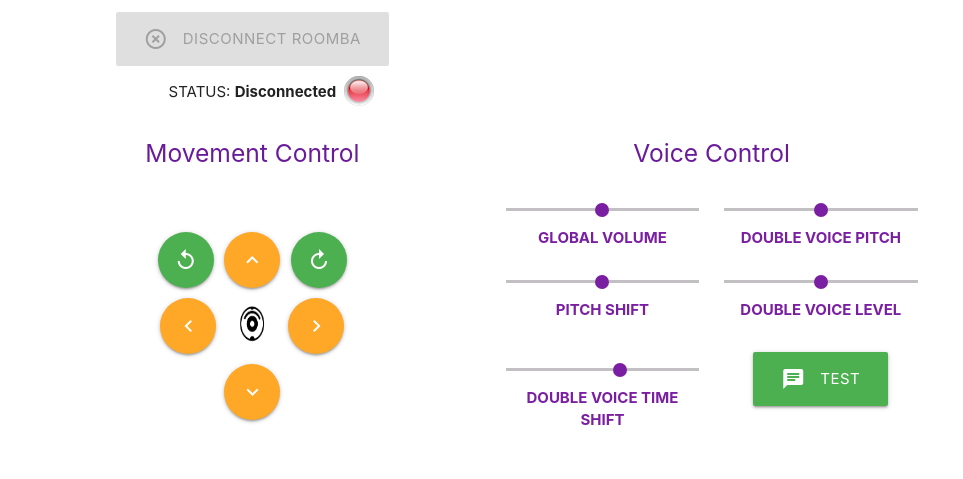
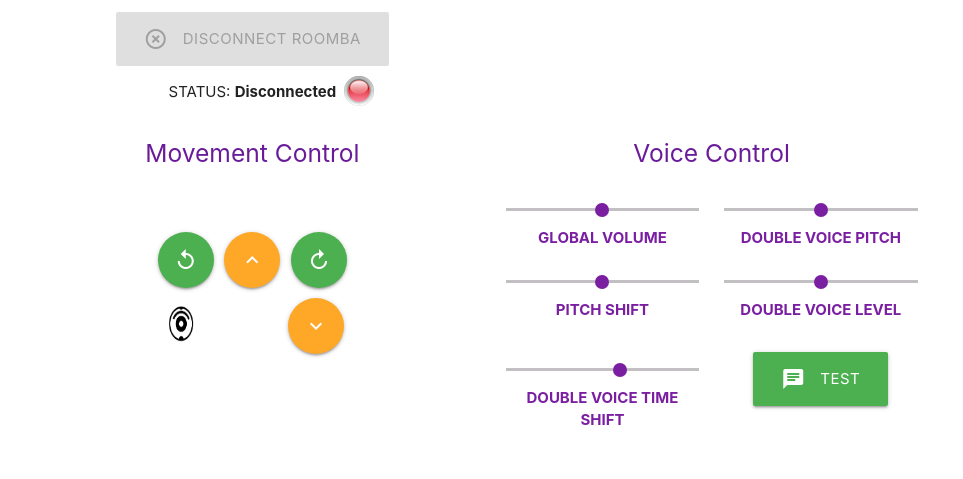
Before and after one commit to Sebastianopazo/Mere-belief-iCreate2, a website: page roombokita.html in a window 1280 px wide. Shown: the part 288-767 px from the top of the page, without its empty margins (158-1121 px from the left). Drawn offline with nearby package versions, Linux system fonts and the light colour scheme; no server answers.

```diff
--- a/roombokita.html
+++ b/roombokita.html
@@ -48,9 +48,7 @@
                       <a id="rotateLeft" class="btn-floating btn-large waves-effect waves-light green"><i class="material-icons">replay</i></a>
                       <a id="forward" class="btn-floating btn-large waves-effect waves-light orange lighten-1"><i class="material-icons">keyboard_arrow_up</i></a>
                       <a id="rotateRight" class="btn-floating btn-large waves-effect waves-light green"><i class="material-icons">replay</i></a>
-                      <a id="left" class="btn-floating btn-large waves-effect waves-light orange lighten-1"><i class="material-icons">keyboard_arrow_left</i></a>
                       <img id="logo2" src="img/roomba2.jpg" width="50px" height="50px">
-                      <a id="right" class="btn-floating btn-large waves-effect waves-light orange lighten-1"><i class="material-icons">keyboard_arrow_right</i></a>
                       <div class="cell"></div>
                       <a id="back" class="btn-floating btn-large waves-effect waves-light orange lighten-1"><i class="material-icons">keyboard_arrow_down</i></a>
                       <div class="cell"></div>
```
